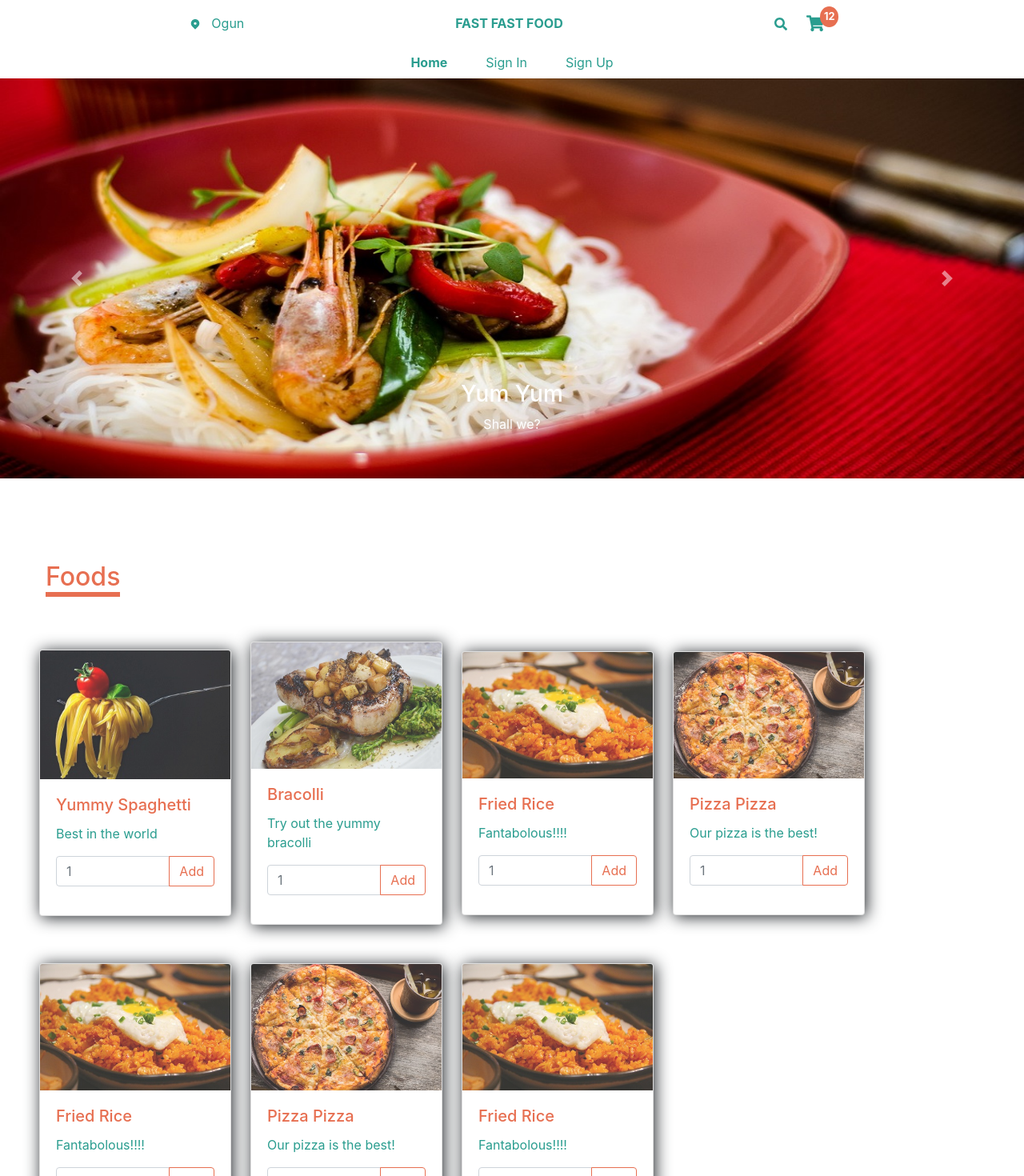
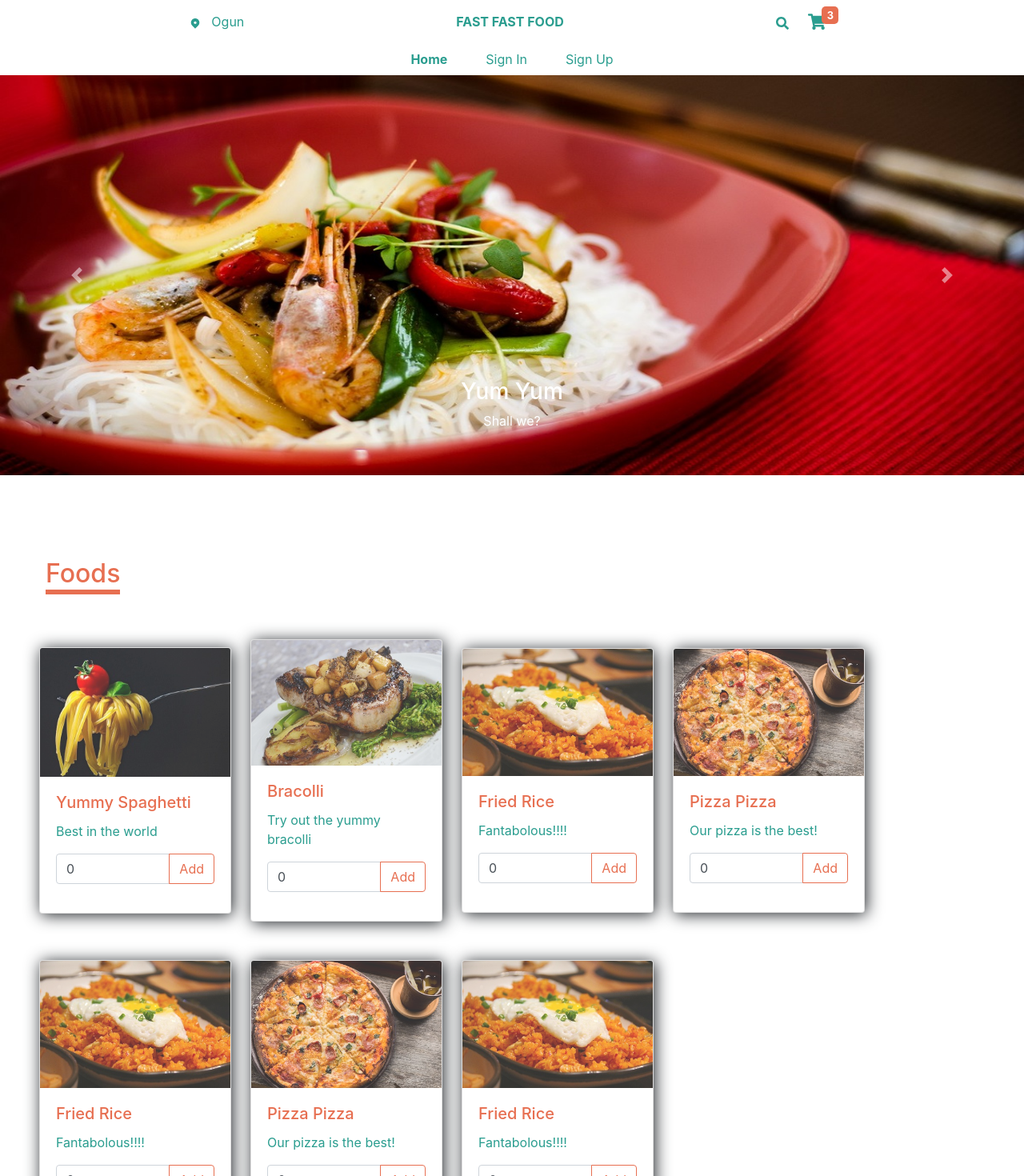
Before and after one commit to Olusamimaths/Fast-Fast-Food, a React (Create React App) app: page / in a window 1280 px wide. Shown: the top 1470 px of the page at 80% size. Built offline with nearby package versions, Linux system fonts and the light colour scheme.

Commit message:
Context still not working

```diff
--- a/src/components/App/App.tsx
+++ b/src/components/App/App.tsx
@@ -5,7 +5,7 @@ import SignIn from "../SignIn/SignIn";
 import SignUp from "../SignUp/SignUp";
 import CartSummary from "../CartSummary/CartSummary";
 import Footer from "../Footer/Footer";
-
+import { CartProvider } from "../../state/CartProvider";
 import { BrowserRouter as Router, Route, Switch } from "react-router-dom";
 
 import "../../styles/App.scss";
@@ -13,7 +13,6 @@ import "../../styles/App.scss";
 const App: React.FC = () => {
   return (
     <>
-      {/* <TopBar /> */}
       <Router>
         <TopBar />
         <Switch>
@@ -24,7 +23,9 @@ const App: React.FC = () => {
             <SignUp />
           </Route>
           <Route path="/cart">
-            <CartSummary />
+            <CartProvider>
+              <CartSummary />
+            </CartProvider>
           </Route>
           <Route exact path="/">
             <Home />
--- /dev/null
+++ b/src/components/CartSummary/Cart.tsx
@@ -0,0 +1,27 @@
+import React, { useState } from "react";
+import { FaSearch, FaShoppingCart } from "react-icons/fa";
+import { Link } from "react-router-dom";
+import { useCartState } from "../../state/CartProvider";
+import { calcTotalQuantity } from "../../utils/cartMethods";
+import "../../styles/Cart.scss";
+
+const Cart: React.FC = () => {
+  const { cart } = useCartState();
+  const quantity = calcTotalQuantity(cart);
+
+  return (
+    <div className="cart d-flex align-items-center">
+      <div>
+        <FaSearch className="mr-4" />
+      </div>
+      <Link to="/cart" className="d-flex align-items-center cart">
+        <FaShoppingCart fontSize="1.4rem" />{" "}
+        <p className={`${quantity ? "cart-counter" : ""}`}>
+          {quantity ? quantity : ""}
+        </p>
+      </Link>
+    </div>
+  );
+};
+
+export default Cart;
--- a/src/components/CartSummary/CartSummary.tsx
+++ b/src/components/CartSummary/CartSummary.tsx
@@ -1,5 +1,4 @@
 import React from "react";
-import TopBar from "../TopBar/TopBar";
 import Navigation from "../Navigation/Navigation";
 import Container from "react-bootstrap/Container";
 import Row from "react-bootstrap/Row";
@@ -8,14 +7,12 @@ import Table from "react-bootstrap/Table";
 import Button from "react-bootstrap/Button";
 import { MdShoppingCart } from "react-icons/md";
 import "../../styles/CartSummary.scss";
+import { useCartState } from "../../state/CartProvider";
 
-import {
-  cart,
-  calcTotalPrice,
-  calcTotalQuantity,
-} from "../../utils/cartMethods";
+import { calcTotalPrice, calcTotalQuantity } from "../../utils/cartMethods";
 
 const CartSummary: React.FC = () => {
+  const { cart } = useCartState();
   const loggedIn = false;
   return (
     <>
--- /dev/null
+++ b/src/components/Home/FoodCard.tsx
@@ -0,0 +1,75 @@
+import React, { useState } from "react";
+import Card from "react-bootstrap/Card";
+import Button from "react-bootstrap/Button";
+import InputGroup from "react-bootstrap/InputGroup";
+import FormControl from "react-bootstrap/FormControl";
+import { useCartDispatch } from "../../state/CartProvider";
+import { Link } from "react-router-dom";
+
+interface FoodCardProps {
+  image: string;
+  title: string;
+  description: string;
+  link: string;
+  price: number;
+}
+const FoodCard: React.FC<FoodCardProps> = ({
+  image,
+  title,
+  description,
+  link,
+  price,
+}) => {
+  const [value, setValue] = useState(0);
+  const dispatch = useCartDispatch();
+
+  // TODO: type the event
+  const handleChange = (event: any) => {
+    if (event.target.value >= 0) {
+      setValue(Number(event.target.value));
+    }
+  };
+
+  const handleClick = (event) => {
+    event.preventDefault();
+    if (value > 0) {
+      dispatch({
+        type: "add",
+        payload: { item: title, price, quantity: Number(value) },
+      });
+      setValue(0);
+    }
+  };
+
+  return (
+    <Card className="mr-4 food-card mb-5">
+      <Card.Img variant="top" src={image} />
+      <Card.Body>
+        <Link to={link} className="no-underline">
+          <Card.Title className="text-secondary ">{title}</Card.Title>
+          <Card.Text className="text-primary mb-3">{description}</Card.Text>
+        </Link>
+        <InputGroup className="mb-3">
+          <FormControl
+            placeholder="1"
+            aria-label="Amount"
+            aria-describedby="basic-addon2"
+            type="number"
+            value={value}
+            onChange={handleChange}
+          />
+          <InputGroup.Append>
+            <Button
+              variant="outline-secondary"
+              onClick={handleClick}
+            >
+              Add
+            </Button>
+          </InputGroup.Append>
+        </InputGroup>
+      </Card.Body>
+    </Card>
+  );
+};
+
+export default FoodCard;
--- a/src/components/Home/Home.tsx
+++ b/src/components/Home/Home.tsx
@@ -1,19 +1,16 @@
-import React, {useState} from "react";
+import React from "react";
 import Navigation from "../Navigation/Navigation";
 import FoodCarousel from "../FoodCarousel/FoodCarousel";
 import Container from "react-bootstrap/Container";
 import Row from "react-bootstrap/Row";
-import Card from "react-bootstrap/Card";
-import Button from "react-bootstrap/Button";
-import InputGroup from "react-bootstrap/InputGroup";
-import FormControl from "react-bootstrap/FormControl";
+import FoodCard from "./FoodCard";
 import "../../styles/Home.scss";
+import { CartProvider } from "../../state/CartProvider";
 import foodItems from "./data";
 
 const Home: React.FC = () => {
   return (
     <div>
-
       <Navigation />
       <FoodCarousel />
       <Container fluid className="p-5 flex-column">
@@ -21,30 +18,18 @@ const Home: React.FC = () => {
           <h2 className="m-2 secondary-title text-secondary">Foods</h2>
         </Row>
         <Row className="flex-row align-items-center d-flex pl-3 flex-wrap">
-          {foodItems.map((food, i) => (
-            <Card className="mr-4 food-card mb-5">
-              <Card.Img variant="top" src={food.image} />
-              <Card.Body>
-                <Card.Title className="text-secondary">{food.title}</Card.Title>
-                <Card.Text className="text-primary">
-                  {food.description}
-                </Card.Text>
-                <InputGroup className="mb-3">
-                  <FormControl
-                    placeholder="1"
-                    aria-label="Amount"
-                    aria-describedby="basic-addon2"
-                    type="number"
-                  />
-                  <InputGroup.Append>
-                    <Button variant="outline-secondary" href={food.link}>
-                      Add
-                    </Button>
-                  </InputGroup.Append>
-                </InputGroup>
-              </Card.Body>
-            </Card>
-          ))}
+          <CartProvider>
+            {foodItems.map(({ image, title, description, link, price }, i) => (
+              <FoodCard
+                image={image}
+                title={title}
+                description={description}
+                link={link}
+                price={price}
+                key={i}
+              />
+            ))}
+          </CartProvider>
         </Row>
       </Container>
     </div>
--- a/src/components/Topbar/TopBar.tsx
+++ b/src/components/Topbar/TopBar.tsx
@@ -3,11 +3,11 @@ import Container from "react-bootstrap/Container";
 import Row from "react-bootstrap/Row";
 import Col from "react-bootstrap/Col";
 import { TiLocation } from "react-icons/ti";
-import { FaSearch, FaShoppingCart } from "react-icons/fa";
 import onScorll from "../../utils/onScroll";
 import { Link } from "react-router-dom";
-
 import "../../styles/TopBar.scss";
+import Cart from "../CartSummary/Cart";
+import { CartProvider, useCartState } from "../../state/CartProvider";
 
 interface TopBarProps {
   location?: string;
@@ -30,16 +30,9 @@ const TopBar: React.FC<TopBarProps> = ({ location = "Ogun" }) => {
           <Link to="/" className="brand-text">
             Fast Fast Food
           </Link>
-          <div className="cart d-flex align-items-center">
-            <div>
-              <FaSearch className="mr-4" />
-            </div>
-
-            <Link to="/cart" className="d-flex align-items-center cart">
-              <FaShoppingCart fontSize="1.4rem" />{" "}
-              <p className="cart-counter">12</p>
-            </Link>
-          </div>
+          <CartProvider>
+            <Cart />
+          </CartProvider>
         </Col>
       </Row>
     </Container>
--- a/src/index.css
+++ b/src/index.css
@@ -21,3 +21,7 @@ code {
   border-bottom: 6px solid #e76f51;
   width: fit-content;
 }
+
+.no-underline:hover {
+  text-decoration: none;
+}
--- a/src/state/CartProvider.tsx
+++ b/src/state/CartProvider.tsx
@@ -15,18 +15,25 @@ type Dispatch = (action: Action) => void;
 type State = { cart: Array<CartItem> };
 type CartProviderProps = { children: React.ReactNode };
 
-const CartContext = React.createContext<State | undefined>(undefined);
+const CartStateContext = React.createContext<State | undefined>(undefined);
 const CartDispatchContext = React.createContext<Dispatch | undefined>(
   undefined
 );
 
-const cartReducer: React.Reducer<State, Action> = (
-  state: State,
-  action: Action
-) => {
+function cartReducer(state: State, action: Action): State {
   switch (action.type) {
     case "add": {
-      return { cart: [...state.cart, action.payload] };
+      let copied = [...state.cart];
+
+      for (let i = 0; i < copied.length; i++) {
+        if (copied[i].item === action.payload.item) {
+          copied[i].quantity += action.payload.quantity;
+          return { cart: copied };
+        }
+      }
+      return {
+        cart: [...state.cart, action.payload],
+      };
     }
 
     case "removeOne": {
@@ -58,44 +65,52 @@ const cartReducer: React.Reducer<State, Action> = (
       return state;
     }
   }
-};
+}
 
 const initialState: State = {
   cart: [
     {
-      item: "",
-      price: 0,
-      quantity: 0,
+      item: "Bracolli",
+      price: 400,
+      quantity: 1,
+    },
+    {
+      item: "Fried Rice",
+      price: 700,
+      quantity: 2,
     },
   ],
 };
 
-const CartProvider = ({ children }: CartProviderProps) => {
+function CartProvider({ children }: CartProviderProps) {
   const [state, dispatch] = React.useReducer(cartReducer, initialState);
+  console.log(state)
 
   return (
-    <CartContext.Provider value={state}>
+    <CartStateContext.Provider value={state}>
       <CartDispatchContext.Provider value={dispatch}>
         {children}
       </CartDispatchContext.Provider>
-    </CartContext.Provider>
+    </CartStateContext.Provider>
   );
-};
+}
 
-const useCartState = () => {
-  const context = React.useContext(CartContext);
+function useCartState() {
+  const context = React.useContext(CartStateContext);
   if (context === undefined) {
     throw new Error(`useCartState must be used within a CartProvider`);
   }
   return context;
-};
+}
 
-const useCartDispatch = () => {
+function useCartDispatch() {
   const context = React.useContext(CartDispatchContext);
   if (context === undefined) {
     throw new Error(`useCartDispatch must be used within a CartProvider`);
   }
   return context;
-};
+}
 
-export { CartProvider, useCartDispatch, useCartState };
+// const useCart = () => [useCartState(), useCartDispatch()];
+
+export { CartProvider, useCartState, useCartDispatch };
--- /dev/null
+++ b/src/styles/Cart.scss
@@ -0,0 +1,17 @@
+
+// CART STYLES
+.cart {
+  .cart-counter {
+    background-color: #e76f51;
+    border-radius: 5px;
+    padding: 0.1rem 0.4rem;
+    font-size: 0.8rem;
+    color: #fff;
+    position: relative;
+    left: -0.3rem;
+    font-weight: bold;
+  }
+}
+.cart:hover {
+  text-decoration: none;
+}
--- a/src/styles/TopBar.scss
+++ b/src/styles/TopBar.scss
@@ -22,22 +22,6 @@
   }
 }
 
-// CART STYLES
-.cart {
-  .cart-counter {
-    background-color: #e76f51;
-    border-radius: 50%;
-    padding: 0.2rem 0.3rem;
-    font-size: 0.8rem;
-    color: #fff;
-    position: relative;
-    left: -0.3rem;
-    font-weight: bold;
-  }
-}
-.cart:hover {
-  text-decoration: none;
-}
 
 @media (max-width: 576px) {
   .location {
--- a/src/utils/cartMethods.ts
+++ b/src/utils/cartMethods.ts
@@ -4,25 +4,8 @@ type CartItem = {
   quantity: number;
 };
 
-export const cart = [
-  {
-    item: "Egusi",
-    price: 300,
-    quantity: 3,
-  },
-  {
-    item: "Salad",
-    price: 400,
-    quantity: 1,
-  },
-  {
-    item: "Bracolli",
-    price: 700,
-    quantity: 4,
-  },
-];
-
 export const calcTotalPrice = (cart: Array<CartItem>): number => {
+  if (!cart || !cart.length) return 0;
   let total: number = 0;
 
   cart.reduce((acc, cur) => {
@@ -34,6 +17,7 @@ export const calcTotalPrice = (cart: Array<CartItem>): number => {
 };
 
 export const calcTotalQuantity = (cart: Array<CartItem>): number => {
+  if (!cart || !cart.length) return 0;
   let total: number = 0;
   cart.reduce((acc, cur) => {
     total = acc + cur.quantity;
```
Also changed, not shown: src/components/Home/data.ts (+8 -0 lines).
